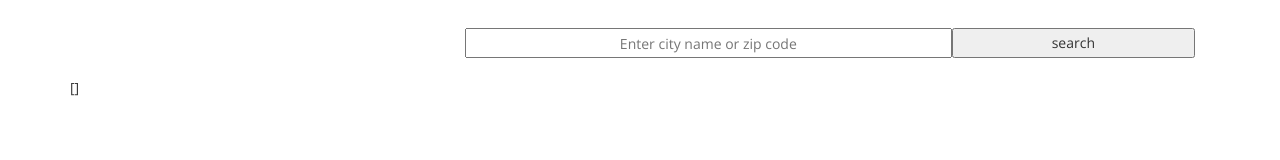
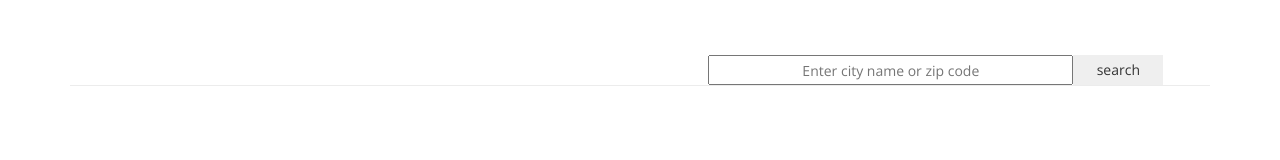
Before and after one commit to rmazza/Weather-App, a website: page views/index.html in a window 1280 px wide. Both pictures are taken after typing "Sample" into the empty fields and a click on the input "search". Drawn offline with nearby package versions, Linux system fonts and the light colour scheme; files that its build step writes are made by us from their sources; no server answers; files whose address does not match are found by name.

Commit message:
refactored angular

```diff
--- a/controllers/searchController.js
+++ b/controllers/searchController.js
@@ -3,15 +3,19 @@ angular.module('weather-app')
 
         $scope.weatherData = {};
         $scope.displayLocation = {};
+        $scope.currentObservation = {};
         $scope.fiveDayForecast = [];
         $scope.searchValue = '';
+        $scope.F = '';
 
         $scope.getSearch = function (city) {
+            $scope.F = '&#8457';
 
             weatherService.getToday(city)
                 .then(function (response) {
 
                     $scope.weatherData = response.data;
+                    $scope.currentObservation = response.data.current_observation;
                     $scope.displayLocation = response.data.current_observation.display_location;
 
 
--- a/public/main.less
+++ b/public/main.less
@@ -39,6 +39,7 @@ header {
 
     input[type="submit"] {
         display: none;
+        border: 0px;
     }
 }
 
@@ -110,14 +111,17 @@ header {
 /* Large devices (large desktops, 1200px and up) */
 @media (min-width: @screen-lg-min) {
     header {
+        border-bottom: 1px solid #ececec;
+
         logo-template {
             h1{
                 text-align: left;
+                font-size: 75px;
             }
         }
 
         search-directive.col-xs-12.col-sm-8.col-md-8 {
-            margin-top: 28px;
+            margin-top: 55px;
 
             form {
                 text-align: right;
@@ -131,6 +135,7 @@ header {
         input[type="submit"] {
             display:initial;
             height: 30px;
+            width: 90px;
         }
     }
  }
--- a/services/fiveDay-service.js
+++ b/services/fiveDay-service.js
@@ -1,7 +1,7 @@
 angular.module('weather-app')
     .service('fiveDay', ['$http', function ($http) {
 
-        const forecastAPI = "http://api.wunderground.com/api/fa5bdbfe08fb2ddf/forecast/q/";
+        const forecastAPI = "http://api.wunderground.com/api/fa5bdbfe08fb2ddf/forecast10day/q/";
         const format = ".json";
 
         this.getFiveDay = function(val) {
--- a/views/forecastBox.html
+++ /dev/null
@@ -1 +0,0 @@
-{{fiveDayForecast}}
--- a/views/search-template.html
+++ b/views/search-template.html
@@ -1,4 +1,4 @@
 <form name="searchForm" ng-submit="getSearch(searchValue)" >
-    <input type="text" class="searchBox col-xs-12 col-md-8" ng-model="searchValue" name="val" placeholder="Enter city name or zip code">
-    <input type='submit' class="col-xs-12 col-md-4" value='search' />
+    <input type="text" class="searchBox col-xs-12 col-md-offset-4 col-md-6" ng-model="searchValue" name="val" placeholder="Enter city name or zip code">
+    <input type='submit' class="col-xs-12 col-md-2" value='search' />
 </form>
--- a/views/today-template.html
+++ b/views/today-template.html
@@ -1 +1,14 @@
-<h1>{{displayLocation.city}} <small> {{displayLocation.state}} </small></h1>
+<!--<h1>{{displayLocation.city}} <small> {{displayLocation.state}} </small></h1>
+
+<img ng-src="{{currentObservation.icon_url}}" />-->
+
+<div class="col-md-12">
+    <div class="col-md-2">
+        <span class="todaysTemp"> {{ currentObservation.temp_f }} </span>
+    </div>
+    <div class="col-md-2">
+        <img class="todayIcon" ng-src="{{currentObservation.icon_url}}" />
+    </div>
+    <div class="col-md-8">
+    </div>
+</div>
```
Also changed, not shown: public/main.css.
